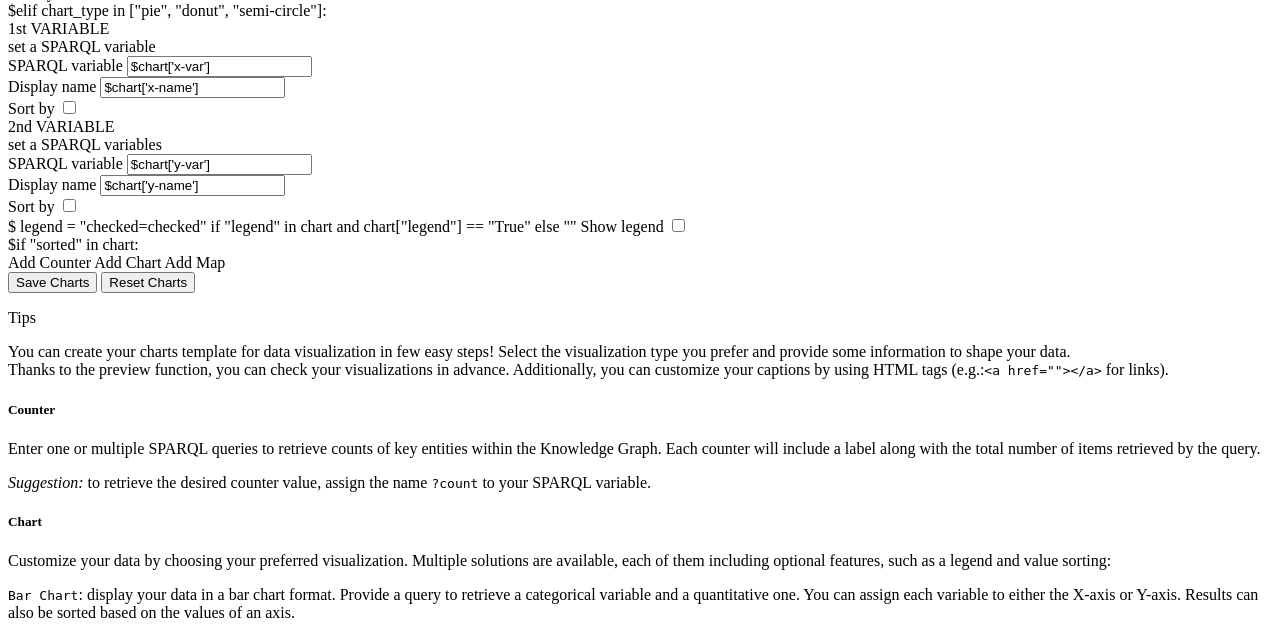
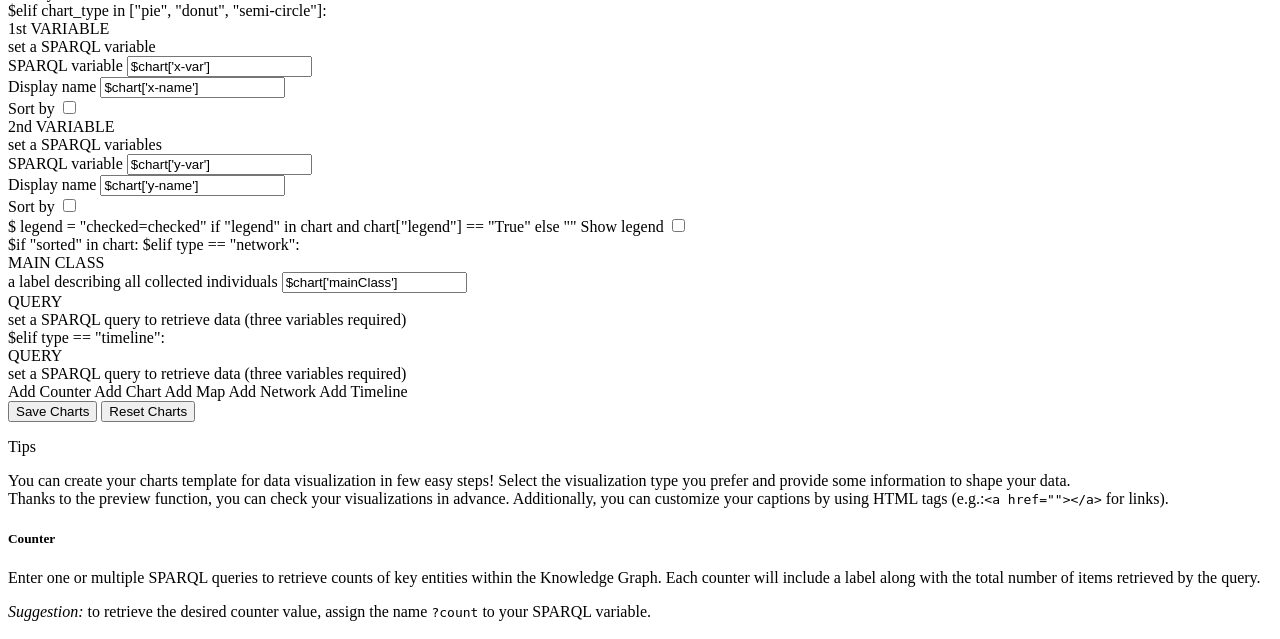
Before and after one commit to dh-atlas/app, a Python web app: template templates/charts_template.html in a window 1280 px wide. Shown: the part 699-1338 px from the top of the page. Run offline with Jinja, Linux system fonts and the light colour scheme; the template is opened without the code that fills it, so the values that code supplies are empty; some libraries are stand-ins or nearby versions.

Commit message:
updated charts settings

```diff
--- a/app.py
+++ b/app.py
@@ -1599,7 +1599,7 @@ class Charts(object):
 				charts = json.load(chart_file)
 
 		for chart in charts["charts"]:
-			if chart["type"] in ["map", "timeline", "tree"]:
+			if chart["type"] in ["map", "timeline", "network"]:
 				chart_id = str(time.time()).replace('.','-') + chart["id"]
 				chart["info"] = chart_id
 			elif chart["type"] == "chart":
--- a/queries.py
+++ b/queries.py
@@ -973,7 +973,7 @@ def getChartData(chart):
 			else:
 				lookup[time] = {"uri":[uri], "label":[label], "time":time}
 		results = list(lookup.values())
-	elif chart["type"] == "tree":
+	elif chart["type"] == "network":
 		query_results = hello_blazegraph(chart["query"])["results"]["bindings"]
 		tot_value = 0
 		tree = {"name": chart["mainClass"], "children": []}
--- a/static/js/charts.js
+++ b/static/js/charts.js
@@ -95,7 +95,7 @@ $(document).ready(function() {
                       "This timeline shows how <span style='font-weight:600'>Digital Humanities research products</span> reflect <span style='font-weight:600'>real-world Italian Cultural Heritage</span> produced across the millennia, highlighting trends, key periods, and the evolving focus of research."
                     );
                   })();
-                } else if (chartInfo["type"] == "tree"){
+                } else if (chartInfo["type"] == "network"){
                   forceDirectedTree(chartId, [jsondata], jsondata["name"])
                 } else if (chartInfo["type"] == "map") {
                     if (chartInfo["mapType"] === "common-map") {
--- a/templates/charts_template.html
+++ b/templates/charts_template.html
@@ -35,6 +35,8 @@ $var main_lang = main_lang
                                         <option value="counter">Counter</option>
                                         <option value="chart">Chart</option>
                                         <option value="map">Map</option>
+                                        <option value="network">Network</option>
+                                        <option value="timeline">Timeline</option>
                                     </select>
                                 </section>
                                 <script>
@@ -195,6 +197,33 @@ $var main_lang = main_lang
                                         <script type="text/javascript">
                                             $$("#$chart['sorted']-sort__$id").prop("checked", true);
                                         </script>
+                                $elif type == "network":
+                                    <!-- MAIN CLASS -->
+                                    <section class="row">
+                                        <label class="col-md-3">MAIN CLASS<br><span class="comment">a label describing all collected individuals</span></label>
+                                        <input type="text" id="mainClass__$id" class="col-md-8 align-self-start" name="mainClass__$id" value="$chart['mainClass']"/>
+                                    </section>
+                                    <!-- QUERY -->
+                                    <section class="row">
+                                        <label class="col-md-3">QUERY<br><span class="comment">set a SPARQL query to retrieve data (three variables required)</span></label>
+                                        <section class="col-md-8 align-self-start">
+                                            <div id="yasqe-$id" class="col-md-12 charts-yasqe"></div>
+                                        </section>
+                                    </section>
+                                    <script type="text/javascript">
+                                        generateYASQE("yasqe-$id", `$chart['query']`);
+                                    </script>
+                                $elif type == "timeline":
+                                    <!-- QUERY -->
+                                    <section class="row">
+                                        <label class="col-md-3">QUERY<br><span class="comment">set a SPARQL query to retrieve data (three variables required)</span></label>
+                                        <section class="col-md-8 align-self-start">
+                                            <div id="yasqe-$id" class="col-md-12 charts-yasqe"></div>
+                                        </section>
+                                    </section>
+                                    <script type="text/javascript">
+                                        generateYASQE("yasqe-$id", `$chart['query']`);
+                                    </script>
                                 <!-- ARROW + DELETE BUTTONS -->
                                 <a href="#" class="up"><i class="fas fa-arrow-up"></i></a>
                                 <a href="#" class="down"><i class="fas fa-arrow-down"></i></a>
@@ -207,6 +236,8 @@ $var main_lang = main_lang
                     <a class="link_btn" onclick="addVisualization('counter')" name="add_counter">Add Counter</a>
                     <a class="link_btn" onclick="addVisualization('chart')" name="add_chart">Add Chart</a>
                     <a class="link_btn" onclick="addVisualization('map')" name="add_map">Add Map</a>
+                    <a class="link_btn" onclick="addVisualization('network')" name="add_network">Add Network</a>
+                    <a class="link_btn" onclick="addVisualization('timeline')" name="add_timeline">Add Timeline</a>
                 </section>
             </section>
             <!-- Buttons section -->
```
Also changed, not shown: charts.json (+12 -8 lines).
